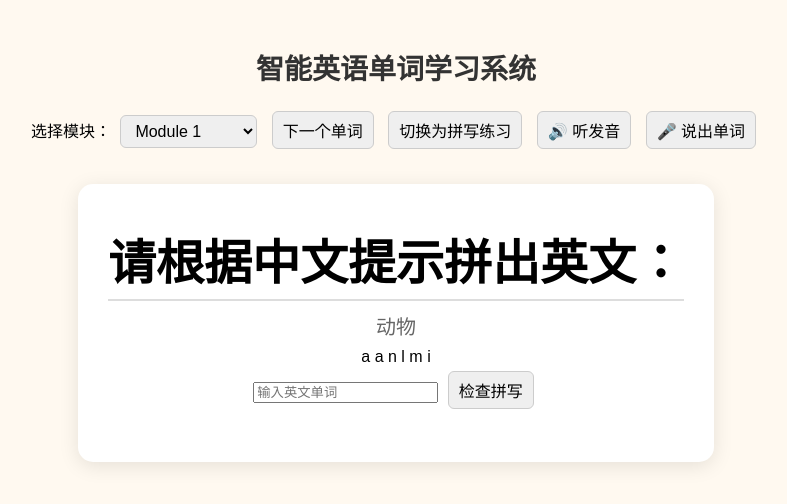
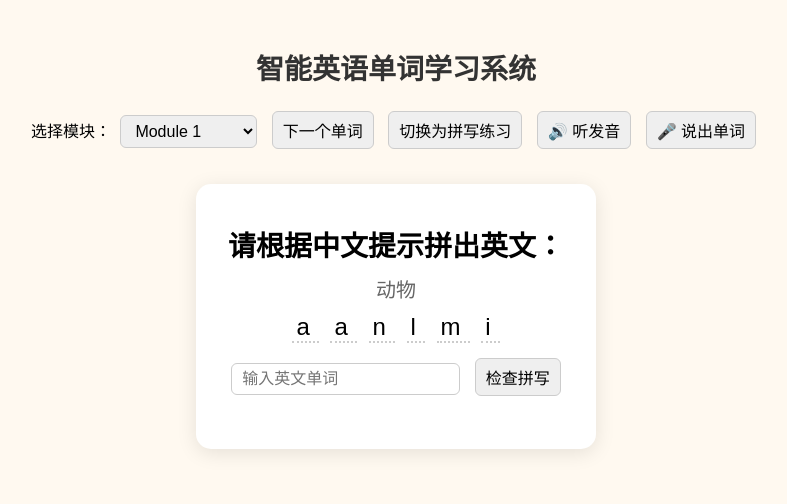
Before and after one commit to fannie50/word-review, a plain HTML site: page index.html in a window 1280 px wide. Shown: the whole page, without its empty margins (244-1031 px from the left). Drawn offline with Linux system fonts and the light colour scheme.

Commit message:
Update style.css

```diff
--- a/style.css
+++ b/style.css
@@ -12,7 +12,7 @@ h1 {
 .controls {
   margin-bottom: 20px;
 }
-button, select {
+button, select, input {
   font-size: 16px;
   padding: 6px 10px;
   margin: 5px;
@@ -28,11 +28,9 @@ button, select {
   margin-top: 10px;
 }
 .english {
-  font-size: 48px;
+  font-size: 28px;
   font-weight: bold;
   margin: 10px 0;
-  border-bottom: 2px solid #ddd;
-  padding-bottom: 5px;
 }
 .phonetic {
   font-size: 20px;
@@ -44,3 +42,13 @@ button, select {
   color: #222;
   margin: 8px 0;
 }
+.scrambled {
+  margin: 10px 0;
+  font-size: 24px;
+  letter-spacing: 5px;
+}
+.letter {
+  display: inline-block;
+  border-bottom: 2px dotted #ccc;
+  padding: 0 4px;
+}
```
